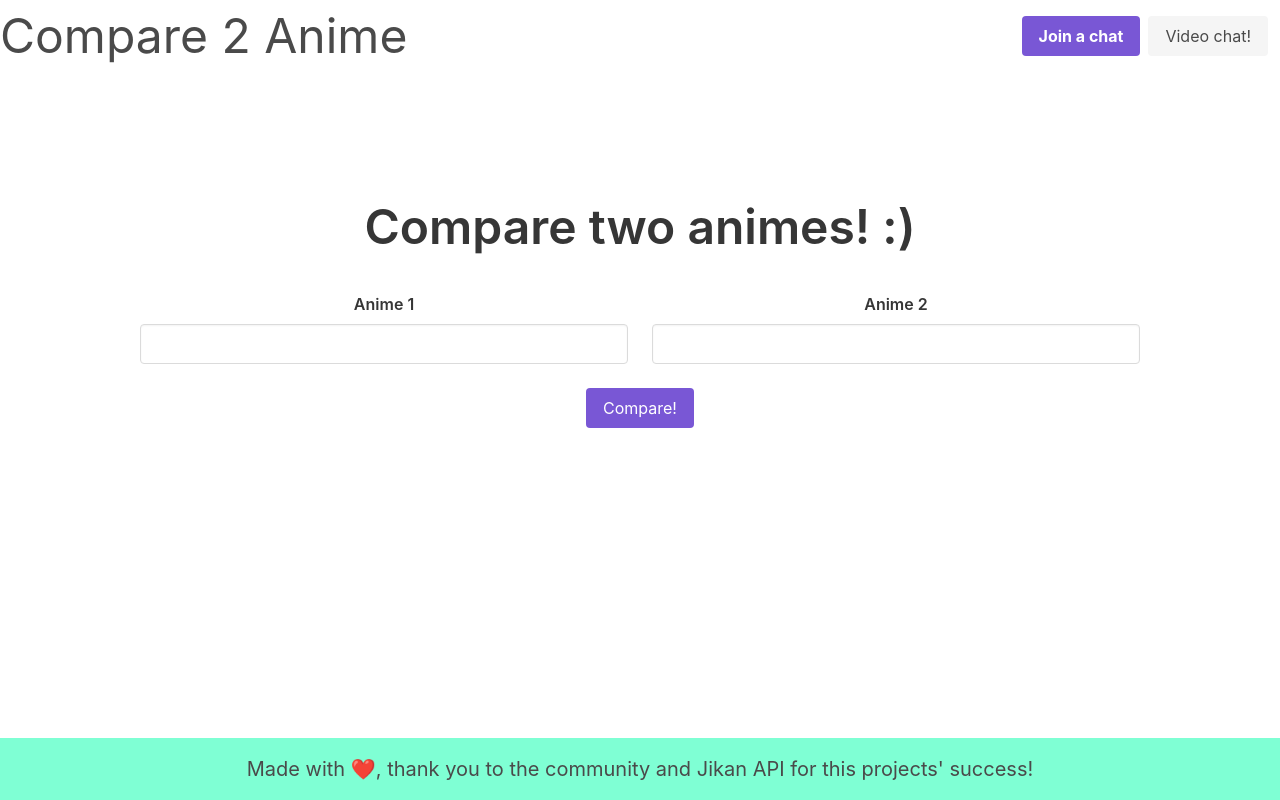
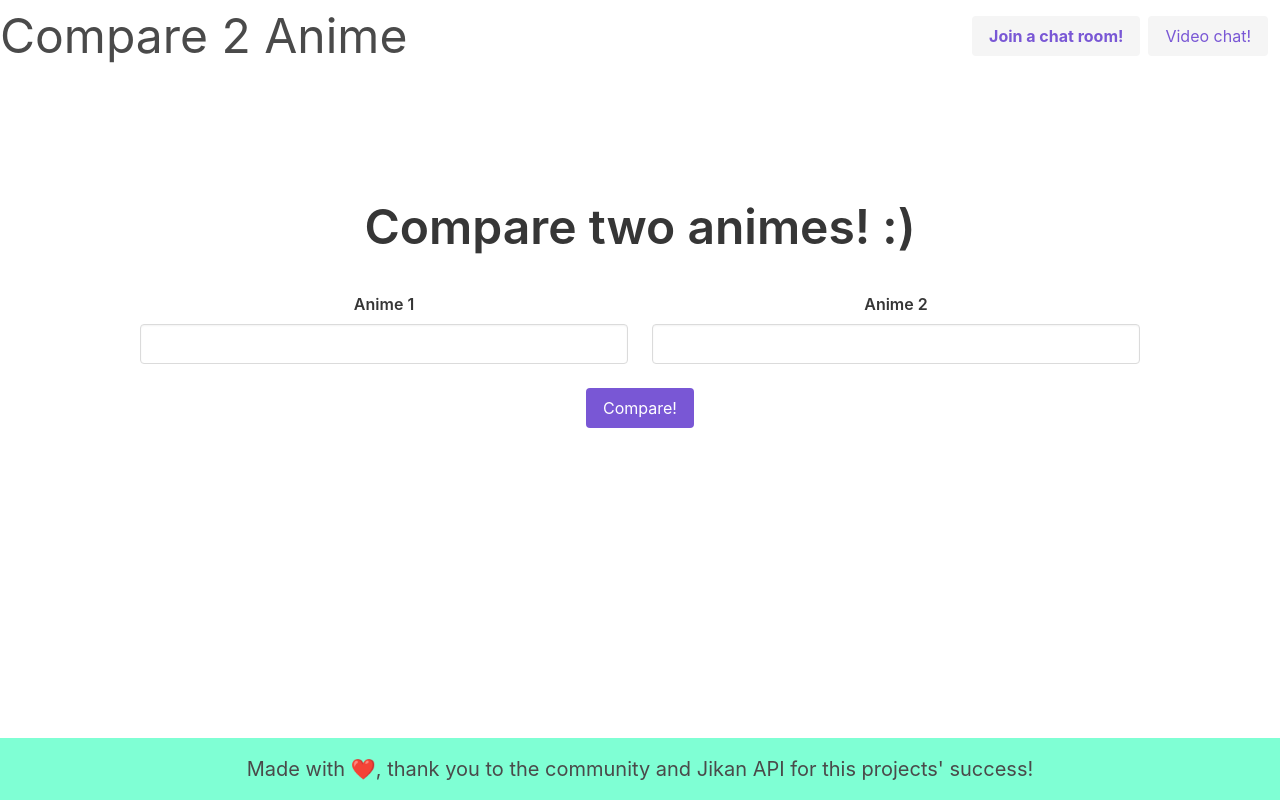
Before and after one commit to Adib234/compare-two-animes, a Vue app: page / in a window 1280 px wide. Built offline with nearby package versions, Linux system fonts and the light colour scheme.

Commit message:
added some routing

```diff
--- a/package.json
+++ b/package.json
@@ -11,7 +11,8 @@
     "axios": "^0.20.0",
     "buefy": "^0.9.3",
     "core-js": "^3.6.5",
-    "vue": "^2.6.11"
+    "vue": "^2.6.11",
+    "vue-router": "^3.4.5"
   },
   "devDependencies": {
     "@vue/cli-plugin-babel": "~4.5.0",
--- a/src/App.vue
+++ b/src/App.vue
@@ -1,44 +1,7 @@
 <template>
   <div class="app">
-    <HomePage />
-    <footer class="footer">
-      <div class="content has-text-centered is-size-5">
-        Made with ❤️, thank you to the community and Jikan API for this
-        projects' success!
-      </div>
-    </footer>
+    <router-view />
   </div>
 </template>
 
-<script>
-import HomePage from "./components/HomePage.vue";
-import Vue from "vue";
-import Buefy from "buefy";
-import "buefy/dist/buefy.css";
-
-Vue.use(Buefy);
-export default {
-  name: "App",
-  components: {
-    HomePage,
-  },
-};
-</script>
-
-<style>
-.app {
-  min-height: 100vh;
-  display: flex;
-  min-height: 100vh;
-  flex-direction: column;
-  justify-content: space-between;
-}
-.footer {
-  position: static;
-  right: 0;
-  bottom: 0;
-  left: 0;
-  background-color: aquamarine;
-  padding: 1rem 8rem 1rem;
-}
-</style>
+<script></script>
--- a/src/components/HomePage.vue
+++ b/src/components/HomePage.vue
@@ -19,11 +19,16 @@
       <div class="navbar-end">
         <div class="navbar-item">
           <div class="buttons">
-            <a class="button is-primary">
-              <strong>Join a chat</strong>
+            <a class="button is-light">
+              <router-link to="/searchchat">
+                <strong>Join a chat room!</strong>
+              </router-link>
             </a>
+
             <a class="button is-light">
-              Video chat!
+              <router-link to="/searchchat">
+                Video chat!
+              </router-link>
             </a>
           </div>
         </div>
--- /dev/null
+++ b/src/components/Main.vue
@@ -0,0 +1,44 @@
+<template>
+  <div class="app">
+    <HomePage />
+    <footer class="footer">
+      <div class="content has-text-centered is-size-5">
+        Made with ❤️, thank you to the community and Jikan API for this
+        projects' success!
+      </div>
+    </footer>
+  </div>
+</template>
+
+<script>
+import HomePage from "./HomePage.vue";
+import Vue from "vue";
+import Buefy from "buefy";
+import "buefy/dist/buefy.css";
+
+Vue.use(Buefy);
+export default {
+  name: "Main",
+  components: {
+    HomePage,
+  },
+};
+</script>
+
+<style>
+.app {
+  min-height: 100vh;
+  display: flex;
+  min-height: 100vh;
+  flex-direction: column;
+  justify-content: space-between;
+}
+.footer {
+  position: static;
+  right: 0;
+  bottom: 0;
+  left: 0;
+  background-color: aquamarine;
+  padding: 1rem 8rem 1rem;
+}
+</style>
--- /dev/null
+++ b/src/components/SearchChat.vue
@@ -0,0 +1,11 @@
+<template>
+  <section>
+    <div>Hi</div>
+  </section>
+</template>
+
+<script>
+export default {};
+</script>
+
+<style></style>
--- a/src/main.js
+++ b/src/main.js
@@ -2,11 +2,34 @@ import Vue from "vue";
 import App from "./App.vue";
 import { Button, Input } from "buefy";
 import "buefy/dist/buefy.css";
+import VueRouter from "vue-router";
+import SearchChat from "./components/SearchChat.vue";
+import Main from "./components/Main.vue";
+Vue.use(VueRouter);
+
+const routes = [
+  {
+    path: "/searchchat",
+    name: "searchchat",
+    component: SearchChat,
+  },
+  {
+    path: "/",
+    name: "main",
+    component: Main,
+  },
+];
+
+const router = new VueRouter({
+  routes,
+  mode: "history",
+});
 Vue.use(Button);
 Vue.use(Input);
 
 Vue.config.productionTip = false;
 
 new Vue({
+  router,
   render: (h) => h(App),
 }).$mount("#app");
```
Also changed, not shown: 1 other file (tests, documents, lock files or other folders).
